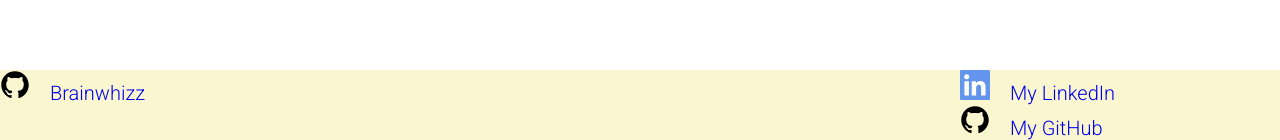
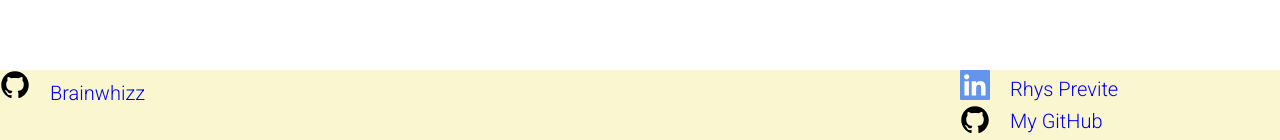
Before and after one commit to Preezey24/Brainwhizz, a React (Create React App) app in the folder react-whizz/: page / in a window 1280 px wide. Shown: the part 660-800 px from the top of the page. Built offline with nearby package versions, Linux system fonts and the light colour scheme; no server answers; a web font is replaced by a local one.

Commit message:
Finishing nav styling

```diff
--- a/react-whizz/src/components/footer/Footer.css
+++ b/react-whizz/src/components/footer/Footer.css
@@ -24,11 +24,13 @@
 }
 
 .footer_linked {
-  display: inline-block;
+  position: relative;
+  height: 35px;
 }
 
 .footer_git {
-  display: inline-block;
+  position: relative;
+  height: 35px;
 }
 
 .footer_icon_linked {
@@ -44,6 +46,7 @@
 }
 
 .footer_link {
+  height: 100%;
   font-family: 'Roboto';
   font-size: 20px;
   text-decoration: none;
--- a/react-whizz/src/components/footer/Footer.js
+++ b/react-whizz/src/components/footer/Footer.js
@@ -23,17 +23,23 @@ const Footer = () => {
                             <GrLinkedin/>
                         </IconContext.Provider>
                     </span>
+                    <span style={{height: "50%", position: "absolute", top: "20%"}}>
                         <a className={"footer_link"} href= 'https://www.linkedin.com/in/rhysprevite/'>
-                        My LinkedIn
+                            Rhys Previte
                         </a>
                     </span>
+                </span>
                 <span className={"footer_git"}>
+                    <span>
                         <IconContext.Provider value={{className: "footer_icon_git"}}>
                             <GrGithub/>
                         </IconContext.Provider>
+                    </span>
+                    <span style={{height: "50%", position: "absolute", top: "10%"}}>
                         <a className={"footer_link"} href= 'https://github.com/Preezey24'>
                             My GitHub
                         </a>
+                    </span>
                 </span>
             </div>
         </div>
```
Also changed, not shown: 1 other file (tests, documents, lock files or other folders). Lines whose indentation alone changed are shown as unchanged.
